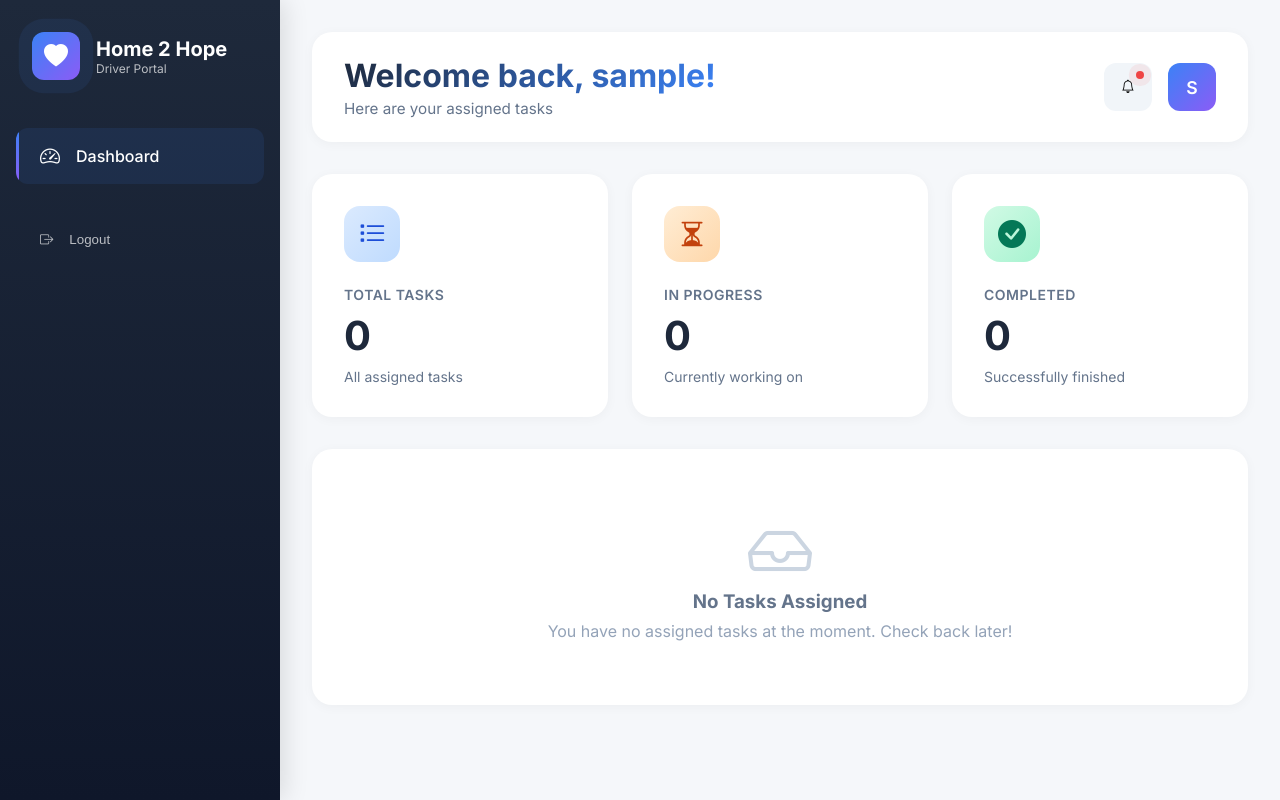
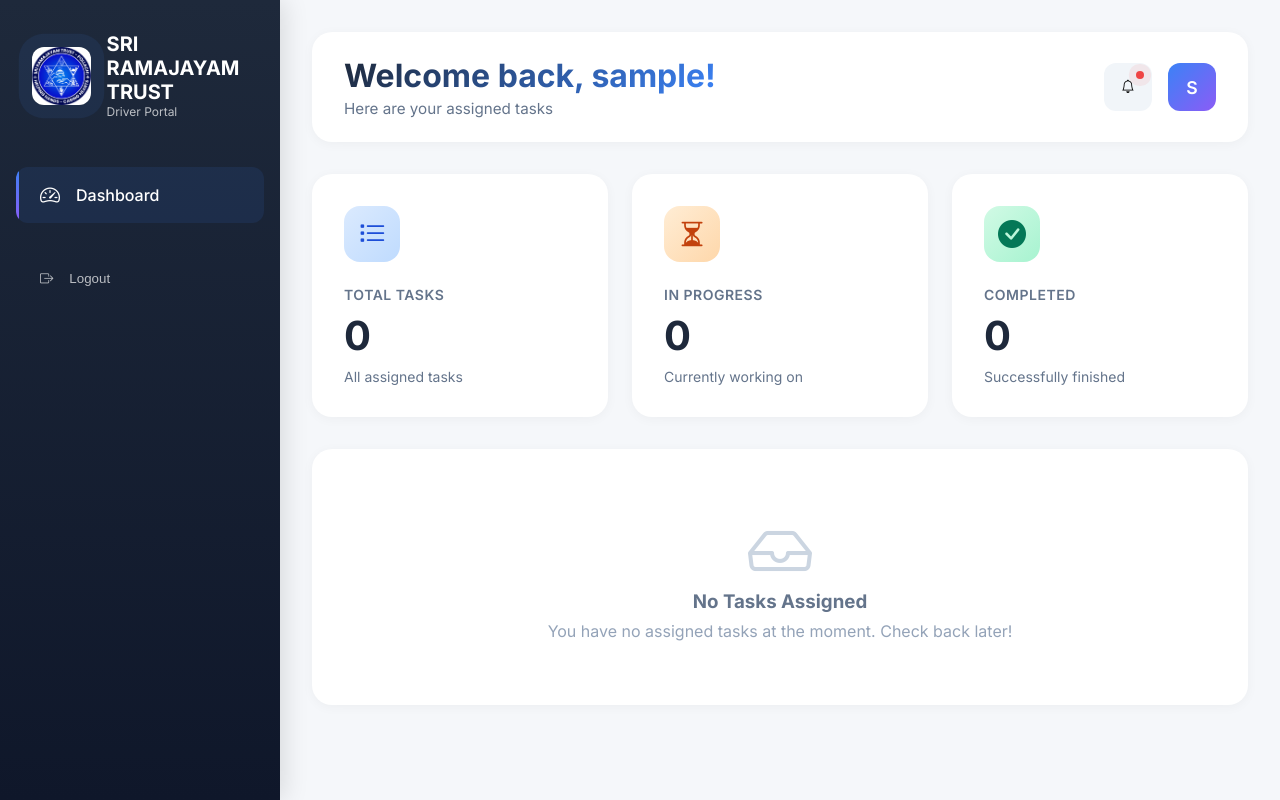
Before and after one commit to sanjith3/home2hope, a Django app: page /my-tasks/ in a window 1280 px wide. Run offline with Django 4.2, Linux system fonts and the light colour scheme; the visitor is signed in with stand-in values (Sample User, id 1); data that the repository does not hold is empty.

Commit message:
home2hope

```diff
--- a/core/forms.py
+++ b/core/forms.py
@@ -4,8 +4,9 @@ from .models import Task, Item, TaskPhoto, User
 class TaskCreationForm(forms.ModelForm):
     class Meta:
         model = Task
-        fields = ['donor_name', 'address', 'phone_numbers', 'location_link', 'category', 'is_urgent', 'assigned_to']
+        fields = ['donor_name', 'address', 'phone_numbers', 'location_link', 'category','qty', 'is_urgent', 'assigned_to']
         widgets = {
+            'qty':forms.NumberInput(attrs={'class':'form-control','placeholder':'Quantity'}),
             'address': forms.Textarea(attrs={'rows': 3}),
             'is_urgent': forms.CheckboxInput(attrs={'class': 'form-check-input'}),
         }
--- a/core/models.py
+++ b/core/models.py
@@ -42,7 +42,7 @@ class Task(models.Model):
         ('OTHER', 'Other'),
     ]
     category = models.CharField(max_length=50, choices=CATEGORY_CHOICES, default='OTHER')
-
+    qty = models.PositiveIntegerField(null=True,blank=True)
     is_urgent = models.BooleanField(default=False)
     is_broadcast = models.BooleanField(default=False, help_text="If true, this task is visible to all drivers until assigned")
 
@@ -60,7 +60,7 @@ class Task(models.Model):
     trust_notice_given = models.BooleanField(default=False)
 
     def __str__(self):
-        return f"{self.donor_name} - {self.status}"
+        return f"{self.donor_name} - {self.status}- {self.qty }"
 
 class Item(models.Model):
     CONDITION_GOOD = 'GOOD'
--- a/templates/core/dashboard_admin.html
+++ b/templates/core/dashboard_admin.html
@@ -4,7 +4,7 @@
 <head>
     <meta charset="UTF-8">
     <meta name="viewport" content="width=device-width, initial-scale=1.0">
-    <title>Admin Dashboard - Home 2 Hope</title>
+    <title>Admin Dashboard - SRI RAMAJAYAM TRUST</title>
     {% load static %}
     <!-- Google Fonts -->
     <link href="https://fonts.googleapis.com/css2?family=Inter:wght@400;500;600;700&display=swap" rel="stylesheet">
--- a/templates/core/dashboard_driver.html
+++ b/templates/core/dashboard_driver.html
@@ -4,11 +4,14 @@
 <head>
     <meta charset="UTF-8">
     <meta name="viewport" content="width=device-width, initial-scale=1.0">
-    <title>Driver Dashboard - Home 2 Hope</title>
-    <!-- Google Fonts -->
+    <title>Driver Dashboard - SRI RAMAJAYAM TRUST</title>
+    {% load static %}
+     <!-- Google Fonts -->
     <link href="https://fonts.googleapis.com/css2?family=Inter:wght@400;500;600;700&display=swap" rel="stylesheet">
     <!-- Bootstrap Icons -->
     <link rel="stylesheet" href="https://cdn.jsdelivr.net/npm/bootstrap-icons@1.11.1/font/bootstrap-icons.css">
+    <!-- Chart.js -->
+    <script src="https://cdn.jsdelivr.net/npm/chart.js"></script>
     <style>
         * {
             margin: 0;
@@ -587,6 +590,13 @@
                 grid-template-columns: 1fr;
             }
         }
+        #Logo_icon{
+          background-repeat: no-repeat;
+          background-position: center center;
+          background-size: cover;
+          width: 100px !important;
+          height: 58px !important;
+        }
     </style>
 </head>
 
@@ -594,11 +604,11 @@
     <!-- Sidebar -->
     <div class="sidebar">
         <div class="logo">
-            <div class="logo-icon">
-                <i class="bi bi-heart-fill"></i>
+            <div class="logo-icon" id="Logo_icon" style="background-image:url('{% static 'Img/Ramajeyam_Trust.PNG' %}');">
+<!--                <i class="bi bi-heart-fill"></i>-->
             </div>
             <div class="logo-text">
-                <h3>Home 2 Hope</h3>
+                <h3>SRI RAMAJAYAM TRUST</h3>
                 <p>Driver Portal</p>
             </div>
         </div>
```
Also changed, not shown: templates/core/task_form.html (+7 -3 lines).
